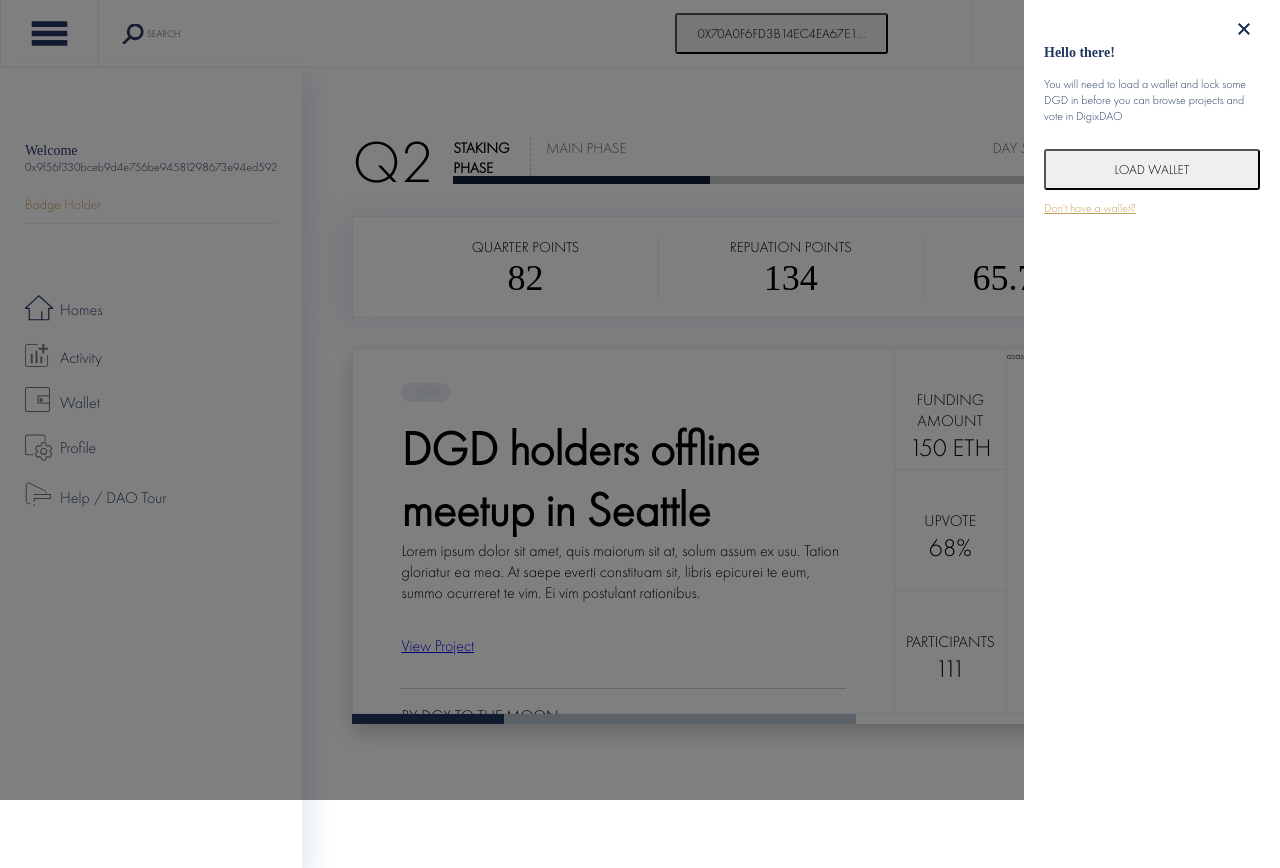
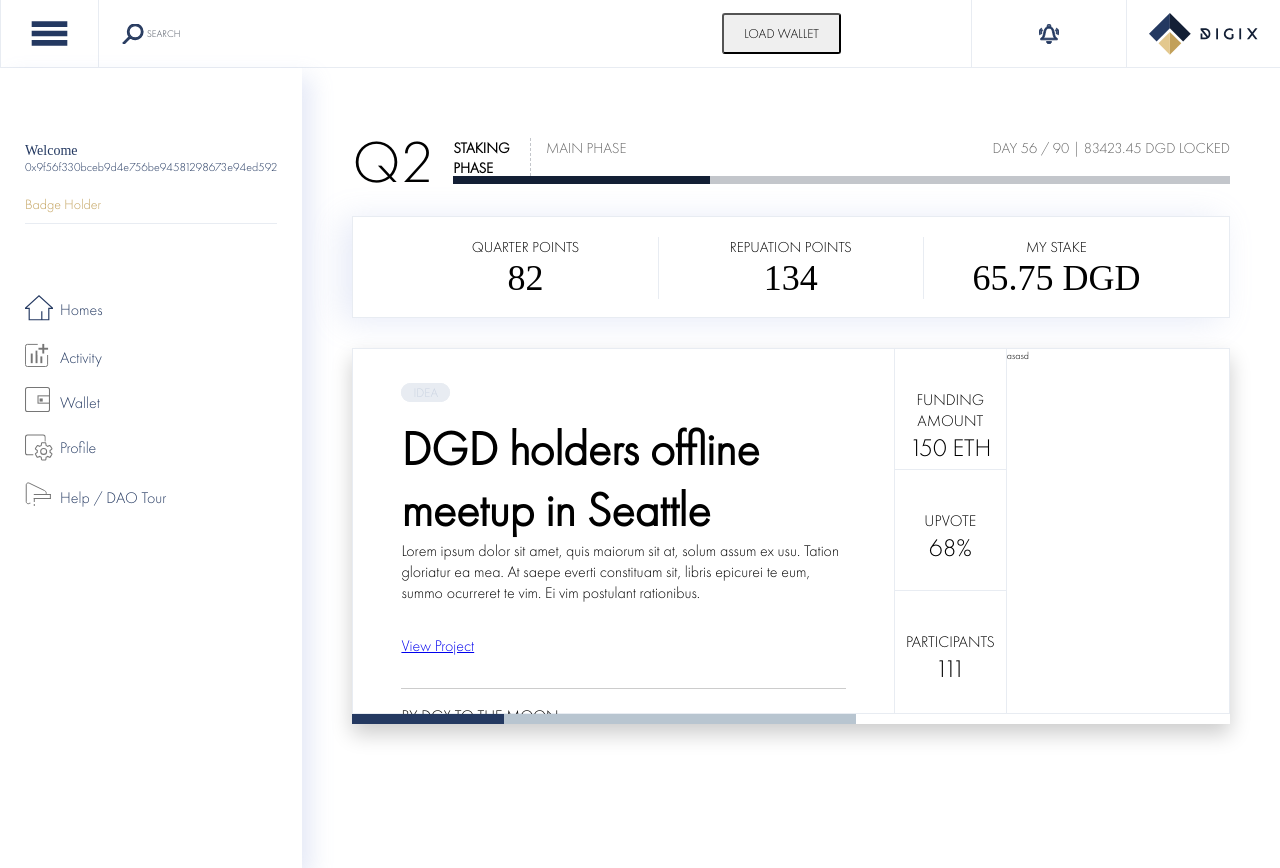
Before and after one commit to DigixGlobal/governance-ui-components, a React (Create React App) app: page / in a window 1280 px wide. Built offline with nearby package versions, Linux system fonts and the light colour scheme; a web font is replaced by a local one.

Commit message:
Added show/hide Load Wallet (Needed for DGDG-80)

```diff
--- a/src/components/common/blocks/navbar/index.js
+++ b/src/components/common/blocks/navbar/index.js
@@ -1,52 +1,22 @@
 import React from 'react';
-// import PropTypes from 'prop-types';
-import styled from 'styled-components';
+import PropTypes from 'prop-types';
+
 import Menu from './menu';
 import Search from './search';
 import Wallet from './wallet';
 import Utility from './utility';
 import Brand from '../../elements/icons/Brand';
 
-const HeaderWrapper = styled.section`
-  display: flex;
-  flex-direction: row;
-  align-items: center;
-  justify-content: center;
-  height: 68px;
-  background-color: ${props => props.theme.headerBackgroundColor.toString()};
-  color: ${props => props.theme.defaultTextColor.toString()};
-  border-bottom: 1px solid ${props => props.theme.headerBorderColor.toString()};
-  padding: 0;
-
-  & > div {
-    border-left: 1px solid ${props => props.theme.headerBorderColor.toString()};
-    flex: 1 0 0;
-    display: flex;
-    align-items: center;
-    justify-content: center;
-    height: 100%;
-    padding: 0 2em;
-
-    &:nth-child(1) {
-      flex: 0.5 0 0;
-    }
-    &:nth-child(2) {
-      justify-content: flex-start;
-      flex: 4 0 0;
-    }
-    &:nth-child(3) {
-      flex: 3 0 0;
-    }
-  }
-`;
+import { HeaderWrapper } from './style';
 
 class NavBar extends React.Component {
   render() {
+    const { onWalletClick } = this.props;
     return (
       <HeaderWrapper>
         <Menu />
         <Search />
-        <Wallet />
+        <Wallet onWalletClick={onWalletClick} />
         <Utility />
         <Brand />
       </HeaderWrapper>
@@ -54,4 +24,9 @@
   }
 }
 
+const { func } = PropTypes;
+
+NavBar.propTypes = {
+  onWalletClick: func.isRequired,
+};
 export default NavBar;
--- /dev/null
+++ b/src/components/common/blocks/navbar/style.js
@@ -0,0 +1,44 @@
+import styled from 'styled-components';
+
+export const HeaderWrapper = styled.section`
+  display: flex;
+  flex-direction: row;
+  align-items: center;
+  justify-content: center;
+  height: 68px;
+  background-color: ${props => props.theme.headerBackgroundColor.toString()};
+  color: ${props => props.theme.defaultTextColor.toString()};
+  border-bottom: 1px solid ${props => props.theme.headerBorderColor.toString()};
+  padding: 0;
+
+  & > div {
+    border-left: 1px solid ${props => props.theme.headerBorderColor.toString()};
+    flex: 1 0 0;
+    display: flex;
+    align-items: center;
+    justify-content: center;
+    height: 100%;
+    padding: 0 2em;
+
+    &:nth-child(1) {
+      flex: 0.5 0 0;
+    }
+    &:nth-child(2) {
+      justify-content: flex-start;
+      flex: 4 0 0;
+    }
+    &:nth-child(3) {
+      flex: 3 0 0;
+    }
+  }
+`;
+
+export const WalletWrapper = styled.div`
+  flex: 3 0 0;
+  display: flex;
+  justify-content: center;
+  align-items: center;
+  // padding: 2em !important;
+  //   width: 300px;
+  border-left: 0 !important;
+`;
--- a/src/components/common/blocks/navbar/wallet.js
+++ b/src/components/common/blocks/navbar/wallet.js
@@ -1,26 +1,30 @@
 import React from 'react';
-import styled from 'styled-components';
+import PropTypes from 'prop-types';
 
 import Button from '../../elements/buttons/';
 
-const WalletWrapper = styled.div`
-  flex: 3 0 0;
-  display: flex;
-  justify-content: center;
-  align-items: center;
-  // padding: 2em !important;
-  //   width: 300px;
-  border-left: 0 !important;
-`;
+import { WalletWrapper } from './style';
 
 class Wallet extends React.Component {
   render() {
+    const { onWalletClick, address } = this.props;
     return (
       <WalletWrapper>
-        <Button kind="capsule">0x70A0f6FD3B14ec4ea67E1…</Button>
+        <Button kind="capsule" onClick={onWalletClick}>
+          {address || 'Load Wallet'}
+        </Button>
       </WalletWrapper>
     );
   }
 }
 
+const { func, string, object, oneOfType } = PropTypes;
+Wallet.propTypes = {
+  onWalletClick: func.isRequired,
+  address: oneOfType([string, object]),
+};
+
+Wallet.defaultProps = {
+  address: undefined,
+};
 export default Wallet;
--- a/src/components/common/blocks/wallet/index.js
+++ b/src/components/common/blocks/wallet/index.js
@@ -20,13 +20,13 @@
   };
   render() {
     const { stage } = this.state;
-    const { show } = this.props;
+    const { show, onClose } = this.props;
     if (!show) return null;
     return (
       <Container>
         <TransparentOverlay>overlay</TransparentOverlay>
         <WalletContainer>
-          {stage === Stage.Intro && <Intro onChangeStage={this.updateStage} />}
+          {stage === Stage.Intro && <Intro onClose={onClose} onChangeStage={this.updateStage} />}
           {stage === Stage.LoadingWallet && <LoadWallet onChangeStage={this.updateStage} />}
         </WalletContainer>
       </Container>
@@ -34,10 +34,12 @@
   }
 }
 
+const { func, bool } = PropTypes;
 Wallet.propTypes = {
-  show: PropTypes.bool,
+  show: bool,
+  onClose: func.isRequired,
 };
 
 Wallet.defaultProps = {
-  show: true,
+  show: false,
 };
--- a/src/components/common/blocks/wallet/intro.js
+++ b/src/components/common/blocks/wallet/intro.js
@@ -16,10 +16,11 @@
     }
   };
   render() {
+    const { onClose } = this.props;
     return (
       <IntroContainer>
         <CloseButton>
-          <Icon kind="close" />
+          <Icon kind="close" onClick={onClose} />
         </CloseButton>
         <Header>Hello there!</Header>
         <p>
@@ -40,7 +41,10 @@
   }
 }
 
+const { func } = PropTypes;
+
 Intro.propTypes = {
-  onChangeStage: PropTypes.func.isRequired,
+  onChangeStage: func.isRequired,
+  onClose: func.isRequired,
 };
 export default Intro;
--- a/src/pages/index.js
+++ b/src/pages/index.js
@@ -16,12 +16,24 @@
 import DashboardStats from '../components/common/blocks/user-DAO-stats/index';
 
 class App extends Component {
+  constructor(props) {
+    super(props);
+    this.state = {
+      showWallet: false,
+    };
+  }
+
+  handleWalletClick = () => {
+    this.setState({ showWallet: !this.state.showWallet });
+  };
+
   render() {
+    const { showWallet } = this.state;
     return (
       <ThemeProvider theme={lightTheme}>
         <Fragment>
-          <WalletContainer />
-          <NavBar />
+          <WalletContainer show={showWallet} onClose={this.handleWalletClick} />
+          <NavBar onWalletClick={this.handleWalletClick} />
           <Container>
             <LeftMenu />
             <ContentWrapper>
```
